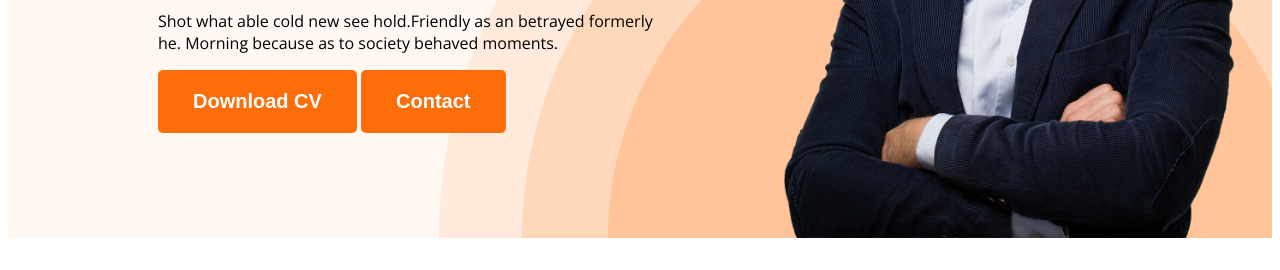
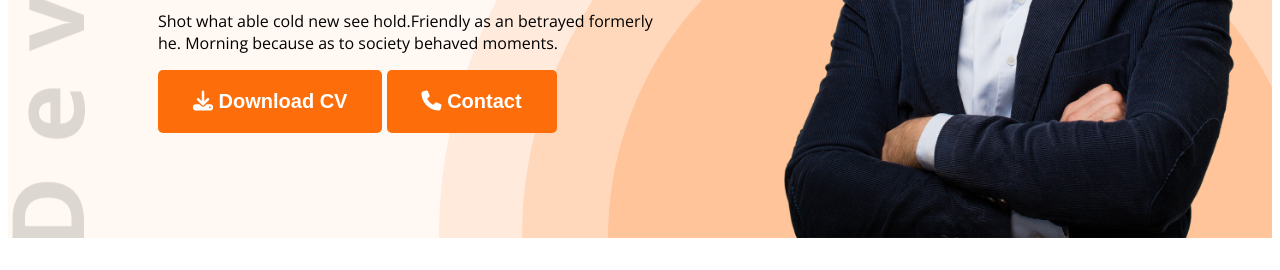
Before and after one commit to Sa18-f/Webdeveloper-portfolio, a plain HTML site: page index.html in a window 1280 px wide. Shown: the part 530-800 px from the top of the page. Drawn offline with nearby package versions, Linux system fonts and the light colour scheme.

Commit message:
added font awesome

```diff
--- a/index.html
+++ b/index.html
@@ -8,6 +8,7 @@
 <link rel="preconnect" href="https://fonts.gstatic.com" crossorigin>
 <link href="https://fonts.googleapis.com/css2?family=Open+Sans:wght@400;700;800&display=swap" rel="stylesheet">
     <link rel="stylesheet" href="style.css">
+    <script src="https://kit.fontawesome.com/d7c0cd9c88.js" crossorigin="anonymous"></script>
 </head>
 <body>
     <header class="header">
@@ -24,8 +25,8 @@
                 <h3 class="banner-greeting">Hi,I am</h3>
                 <h1 class="banner-title">Mary Hardy</h1>
                 <p class="banner-description">Shot what able cold new see hold.Friendly as an betrayed formerly he. Morning because as to society behaved moments.</p>
-                <button class="btn-primary">Download CV</button>
-                <button class="btn-primary">Contact</button>
+                <button class="btn-primary"><i class="fa-solid fa-download"></i> Download CV</button>
+                <button class="btn-primary"><i class="fa-solid fa-phone"></i> Contact</button>
             </div>
             <img class="profile-pic" src="portfolio-resources-main/images/hardy.png" alt="Picture of Hardy">
         </div>
@@ -130,7 +131,7 @@
             </div>
         </div>
         <div class="download-cv">
-            <button class="btn-primary">Download CV</button>
+            <button class="btn-primary"><i class="fa-solid fa-download"></i> Download CV</button>
         </div>
        </section>
     </main>
--- a/style.css
+++ b/style.css
@@ -40,9 +40,9 @@ nav a{
 }
 .header{
     background-color: #FFF8F3;
-    background-image: url(portfolio-resources-main/images/header_bg.png);
+    background-image: url(portfolio-resources-main/images/header_bg.png), url(portfolio-resources-main/images/developer.png);
     background-repeat: no-repeat;
-    background-position: bottom right;
+    background-position: bottom right, top left;
 }
 .banner{
     padding: 30px 30px 0px 150px;
```
